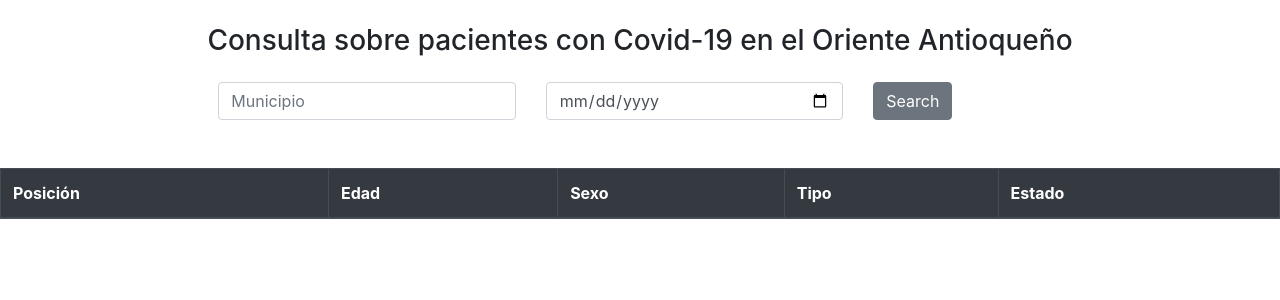
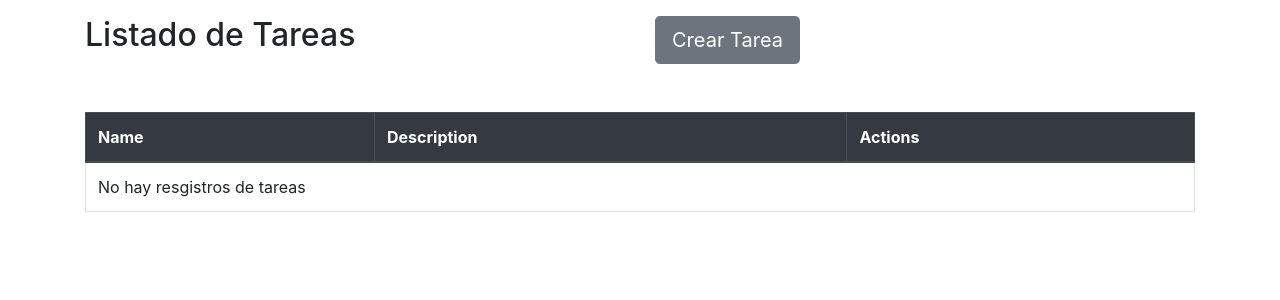
Before and after one commit to carlos14sep/Challenge, a React (Create React App) app: page / in a window 1280 px wide. Shown: the top 300 px of the page. Built offline with nearby package versions, Linux system fonts and the light colour scheme.

Commit message:
Reto de crear tabla

```diff
--- a/package.json
+++ b/package.json
@@ -10,7 +10,10 @@
     "axios": "^0.20.0",
     "bootstrap": "^4.5.2",
     "react": "^16.13.1",
+    "react-bootstrap": "^1.3.0",
     "react-dom": "^16.13.1",
+    "react-hook-form": "^6.8.1",
+    "react-modal": "^3.11.2",
     "react-scripts": "3.4.3"
   },
   "scripts": {
--- a/src/App.js
+++ b/src/App.js
@@ -1,16 +1,44 @@
 import React from 'react';
-// import RetoOne from "./RetoOne.js"
-import ChallengeTwo from './components/ChallengeTwo.js';
+
+import ChallengeThree from './components/ChallengeThree.js';
 
 function Challenge (){
   return(
     <div>
-
-      {/* <RetoOne/> */}
-      <ChallengeTwo/>
-
+      <ChallengeThree/>
     </div>
   )
-}
+ }
 
 export default Challenge
+
+
+// import React, { useState } from 'react';
+// import { useForm } from 'react-hook-form';
+// import UserTable from ''
+
+// export default function App() {
+//   const { register, handleSubmit } = useForm();
+//   const [name, setName] = useState("");
+//   const [description, setDescription] = useState("");
+//   const onSubmit = data => console.log(data);
+
+//   return (
+
+//     <form onSubmit={handleSubmit(onSubmit)}>
+
+//       <input type="text" placeholder="Nombre" name="Nombre" ref={register} value={name} onInput={e => setName(e.target.value)} />
+//       <input type="text" placeholder="Descripción" name="Descripcion" ref={register} value={description} onInput={ed => setDescription(ed.target.value)} />
+//       <input type="submit" />
+//       <table className="table table-bordered table-dark mt-5" >
+//         <body>
+//           <th scope="col-3 right">Nombre</th>
+//           <th scope="col">Descripcion</th>
+//           <tr>
+//             <UserTable />
+//           </tr>
+//         </body>
+//       </table>
+//     </form>
+//   )
+// }
--- /dev/null
+++ b/src/components/ChallengeThree.js
@@ -0,0 +1,34 @@
+import React, { useState } from 'react'
+import 'bootstrap/dist/css/bootstrap.min.css'
+import TableToDoList from '../components/TableToDoList'
+import { v4 as uuidv4 } from 'uuid'
+import ModalNewHomeWork from '../components/ModalNewHomeWork'
+
+function Todolist() {
+  const TodoData = []
+
+  const [homeWorks, setHomeWorks] = useState(TodoData)
+
+  const addHomeWork = (homeWork) => {
+    homeWork.id = uuidv4()
+    setHomeWorks([...homeWorks, homeWork])
+  }
+
+  return (
+    <div className="container h-100">
+      <div className="row">
+        <h2 className="col-6 mt-3">Listado de Tareas</h2>
+        <div className="col-6 mt-3">
+          <ModalNewHomeWork addHomeWork={addHomeWork} />
+        </div>
+      </div>
+      <div>
+        <div>
+          <TableToDoList homeWorks={homeWorks} />
+        </div>
+      </div>
+    </div>
+  )
+}
+
+export default Todolist
--- a/src/components/ChallengeTwo.js
+++ b/src/components/ChallengeTwo.js
@@ -28,8 +28,8 @@ function PersonList() {
                             <button className="btn btn-secondary" onClick={getCovid}>Search</button>
                         </div>
                     </div>
-                    <table className="table table-bordered table-dark mt-5" >
-                        <thead className="thead-dark">
+                    <table className="table table-borderless" >
+                        <thead >
                             <tr>
                                 <th scope="col-3 right">Posición</th>
                                 <th scope="col">Edad</th>
--- /dev/null
+++ b/src/components/ModalNewHomeWork.js
@@ -0,0 +1,58 @@
+import React, { useState } from 'react'
+import { Button, Modal } from 'react-bootstrap'
+import { useForm } from 'react-hook-form'
+
+const NewHomeWork = (props) => {
+  const [modal, setmodal] = useState(false)
+  const { register, errors, handleSubmit } = useForm()
+
+  const abrirCerrar = () => {
+    setmodal(!modal)
+  }
+
+  const onSubmit = (data, e) => {
+    console.log(data)
+    props.addHomeWork(data)
+    abrirCerrar()
+    //limpiar campos
+    e.target.reset()
+  }
+
+  return (
+    <div>
+      <Button className="btn btn-secondary btn-lg" onClick={() => abrirCerrar()}>
+        Crear Tarea
+      </Button>
+
+      <Modal show={modal}>
+        <Modal.Header>
+          <Modal.Title>Registre los campos de la tabla</Modal.Title>
+        </Modal.Header>
+        <Modal.Body>
+          <form  className="" onSubmit={handleSubmit(onSubmit)}>
+            <div className="form-row">
+              <div className="col-6">
+                <label>Name</label>
+                <input type="text" className="form-control" placeholder=" Name" name="name"
+                  ref={register({required: {value: true, message: 'Campo Requerido' }})} />
+                <div>{errors?.name?.message}</div>
+              </div>
+              <div className="col-6">
+                <label>Description</label>
+                <input type="text" className="form-control" placeholder=" Description" name="description"
+                  ref={register({required: {value: true, message: 'Campo Requerido' }})}/>
+                <div>{errors?.description?.message}</div>
+              </div>
+            </div>
+            <div className="modal-footer">
+              <button className="btn btn-secondary my-2">Save Changes</button>
+              <button className="btn btn-dark" onClick={() => abrirCerrar()}>Close</button>
+            </div>
+          </form>
+        </Modal.Body>
+      </Modal>
+    </div>
+  )
+}
+
+export default NewHomeWork
--- /dev/null
+++ b/src/components/TableToDoList.js
@@ -0,0 +1,35 @@
+import React from 'react'
+
+const ListTable = (props) => {
+  console.log(props.homeWorks)
+  return (
+    <table className="table table-bordered thead-light mt-5">
+      <thead className="thead-dark">
+        <tr>
+          <th scope="col-4">Name</th>
+          <th scope="col-4">Description</th>
+          <th scope="col-4">Actions</th>
+
+        </tr>
+      </thead>
+      <tbody>
+        {props.homeWorks.length > 0 ? (
+          props.homeWorks.map((homeWork) => (
+            <tr key={homeWork.id}>
+            <td>{homeWork.name}</td>
+            <td>{homeWork.description}</td>
+            <button className="btn btn-warning btn-md">Edit</button>
+            <button className="btn btn-danger btn-md">Delete</button>
+          </tr>
+          ))
+        ): (
+          <tr>
+            <td colSpan={3}>No hay resgistros de tareas </td>
+          </tr>
+        )}
+      </tbody>
+    </table>
+  )
+}
+
+export default ListTable
--- a/src/index.js
+++ b/src/index.js
@@ -4,7 +4,7 @@ import './index.css';
 import App from './App';
 import * as serviceWorker from './serviceWorker';
 import * as defaultAxios from 'axios';
-import 'bootstrap/dist/css/bootstrap.css'
+import 'bootstrap/dist/css/bootstrap.min.css'
 
 ReactDOM.render(
   <React.StrictMode>
```
Also changed, not shown: 1 other file (tests, documents, lock files or other folders).
